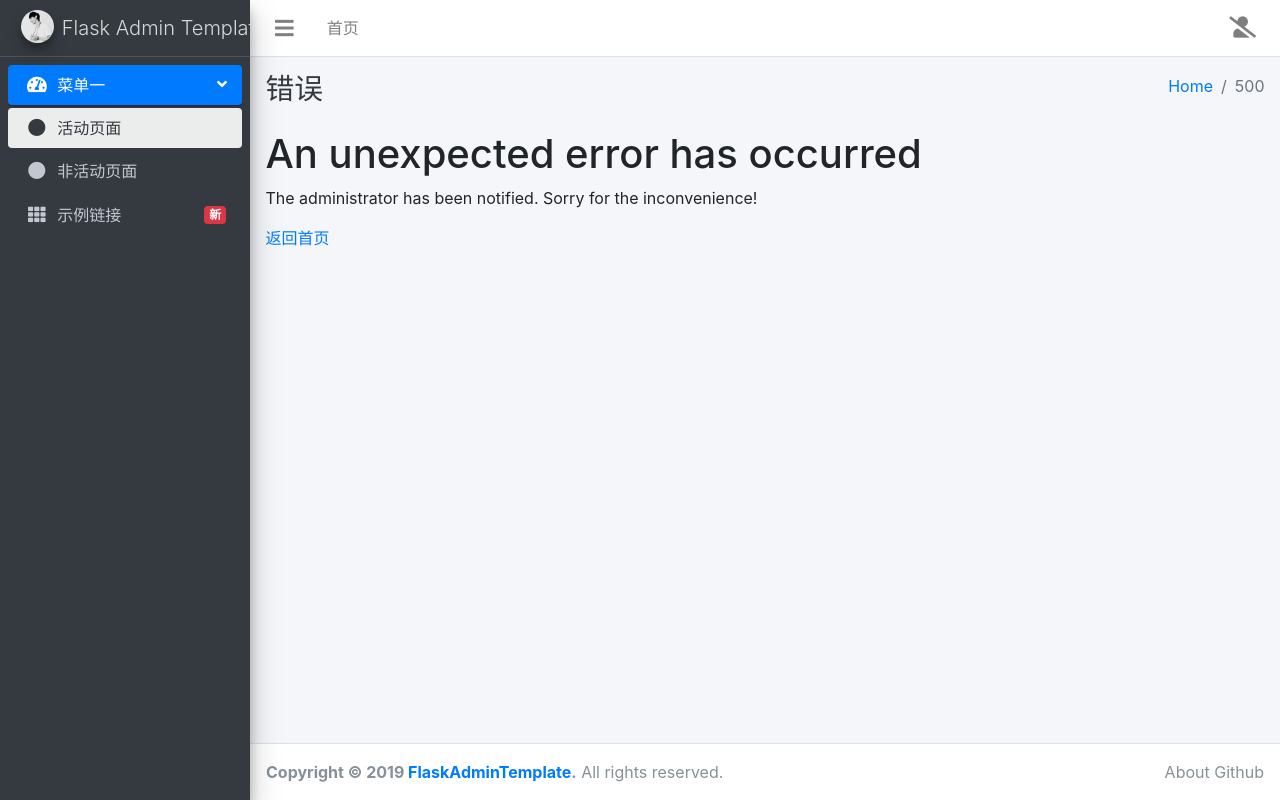
After one commit to waynnne/flask-admin-template, a Flask app: template app/templates/public/500.html in a window 1280 px wide. The commit adds this page. Run offline with Flask 2, Linux system fonts and the light colour scheme; the template is opened without the code that fills it, so the values that code supplies are empty; some libraries are stand-ins or nearby versions.

Commit message:
异常处理

```diff
--- a/app/__init__.py
+++ b/app/__init__.py
@@ -17,4 +17,4 @@ bootstrap = Bootstrap(app)
 login = LoginManager(app)
 login.login_view = 'login'
 
-from app import route, models
+from app import route, models, errors
--- /dev/null
+++ b/app/templates/public/500.html
@@ -0,0 +1,13 @@
+{% extends "public/layout.html" %}
+{% block title %}500{% endblock %}
+{% block content_title %}错误{% endblock %}
+{% block content_locator %}500{% endblock %}
+{% block content %}
+<!-- 自适应宽度容器 -->
+<div class="container-fluid">
+    <h1>An unexpected error has occurred</h1>
+    <p>The administrator has been notified. Sorry for the inconvenience!</p>
+    <p><a href="{{ url_for('admin') }}">返回首页</a></p>
+</div>
+<!-- /.结束自适应宽度容器 -->
+{% endblock %}
--- a/app/templates/public/layout.html
+++ b/app/templates/public/layout.html
@@ -33,8 +33,9 @@
       </ul>
       <!-- 右侧导航链接 -->
       <ul class="navbar-nav ml-auto">
-        <!-- 用户信息下拉菜单 -->
+        <!-- 如果已登录，显示用户信息下拉菜单 -->
         <li class="nav-item dropdown">
+          {% if current_user and current_user.is_authenticated %}
             <a class="nav-link" data-toggle="dropdown" href="#">
               <i class="fas fa-user-circle fa-lg"></i>
             </a>
@@ -43,8 +44,8 @@
                 <div class="media">
                   <img src="{{ url_for('static', filename='img/avatar.jpg') }}" alt="Avatar" class="img-size-64 mr-3 img-circle">
                   <div class="media-body">
-                  <h3 class="dropdown-item-title">{{ user.username }}</h3>
-                  <p class="text-sm">{{ user.email }}</p>
+                    <h3 class="dropdown-item-title">{{ current_user.username }}</h3>
+                    <p class="text-sm">{{ current_user.email }}</p>
                     <div class="row">
                       <div class="col-6">
                         <a href="{{ url_for('admin') }}"><i class="fas fa-home"></i>首页</a>
@@ -60,6 +61,11 @@
                 <p>aaa</p>
               </div>
             </div>
+          {% else %}
+            <a class="nav-link">
+              <i class="fas fa-user-slash fa-lg"></i>
+            </a>
+          {% endif %}
         </li>
       </ul>
     </nav>
```
Also changed, not shown: app/errors.py (added, +17 -0 lines), app/templates/public/404.html (added, +12 -0 lines). Lines whose indentation alone changed are shown as unchanged.
